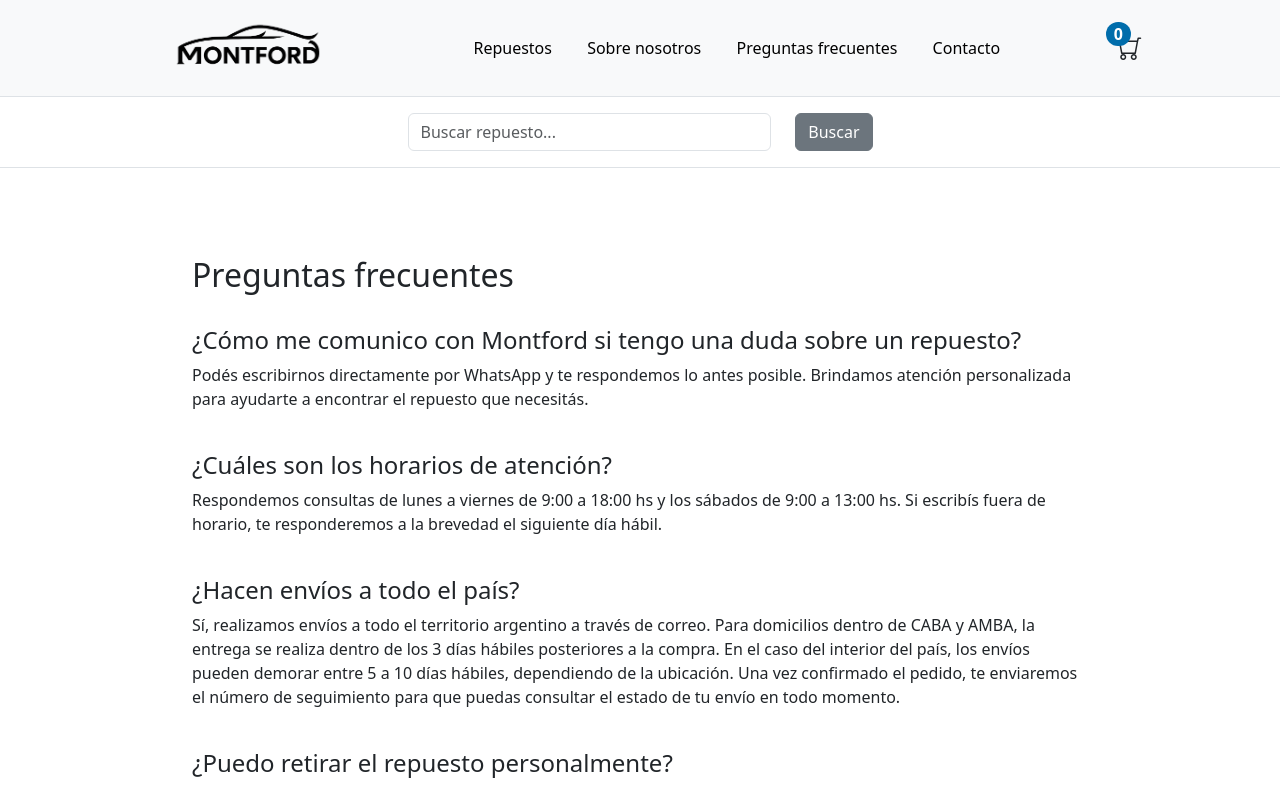
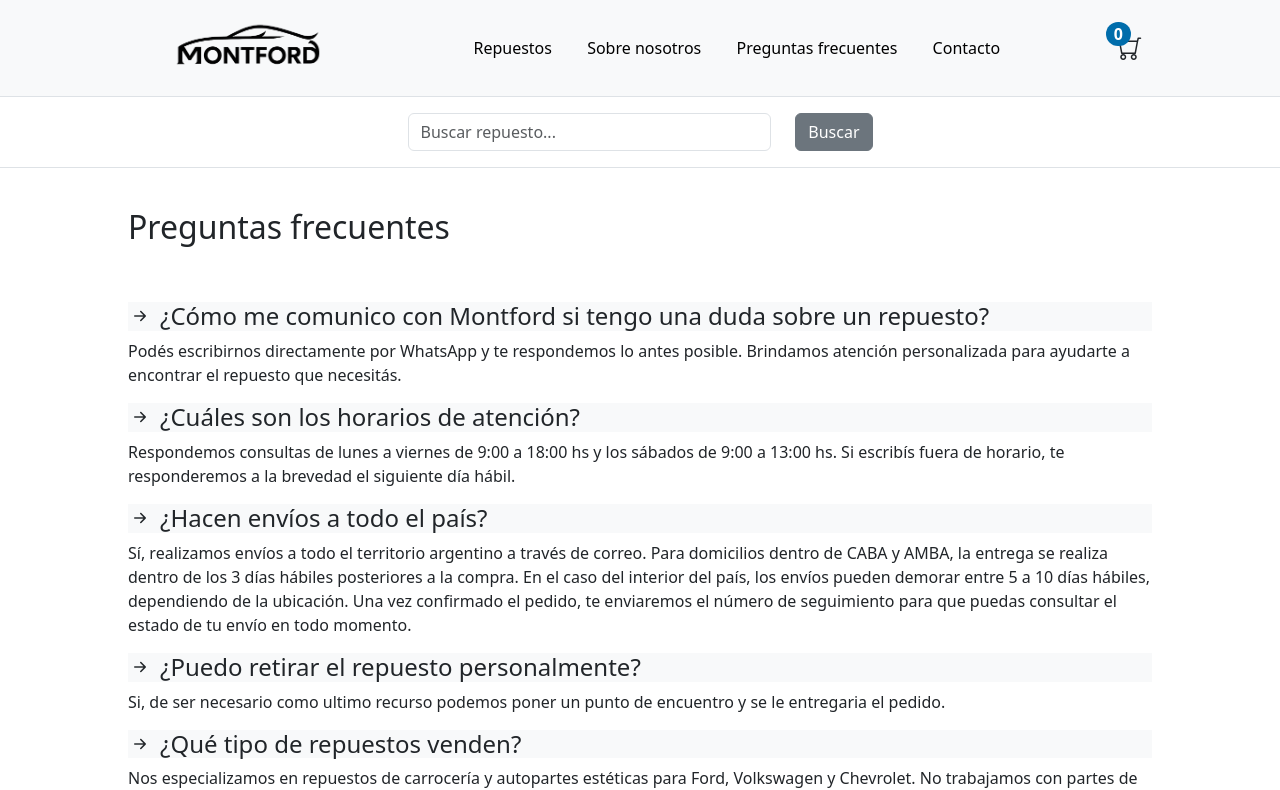
Before and after one commit to matiasealianelli/Catalogo-repuestos, a React (Vite) app: page /preguntasfrecuentes in a window 1280 px wide. Shown: the top 790 px of the page. Built offline with nearby package versions, Linux system fonts and the light colour scheme.

Commit message:
Refactor styles.css/layout component Questions

```diff
--- a/src/components/layout/questions.jsx
+++ b/src/components/layout/questions.jsx
@@ -6,8 +6,9 @@ export default function Questions() {
     <>
       <Layout>
         <section id="questions" className="questions">
-          <div className="conteinerQuestions pt-5">
+          <div className="conteinerQuestions ">
             <h2>Preguntas frecuentes</h2>
+            <div className="layoutQuestions pt-5">
               <CardQuestion
                 question={
                   "¿Cómo me comunico con Montford si tengo una duda sobre un repuesto?"
@@ -67,6 +68,7 @@ export default function Questions() {
                 }
               />
             </div>
+          </div>
         </section>
       </Layout>
     </>
--- a/src/components/ui/components-questions/cardQuestion/cardQuestion.css
+++ b/src/components/ui/components-questions/cardQuestion/cardQuestion.css
@@ -0,0 +1,19 @@
+.icon-ask {
+  color: rgb(0, 0, 0);
+}
+.subtitleQuestion {
+  font-size: 1.5rem;
+  background-color: #f8f9fa;
+  display: flex;
+  gap: 0.5rem;
+}
+@media (min-width: 280px) and (max-width: 500px) {
+  .subtitleQuestion {
+    font-size: 1.1rem;
+  }
+}
+@media (min-width: 500px) and (max-width: 900px) {
+  .subtitleQuestion {
+    font-size: 1.1rem;
+  }
+}
--- a/src/components/ui/components-questions/cardQuestion/cardQuestions.jsx
+++ b/src/components/ui/components-questions/cardQuestion/cardQuestions.jsx
@@ -4,7 +4,10 @@ export default function CardQuestion({ question, response }) {
   return (
     <>
       <div className="cardQuestion">
-        <h3 className="subtitleQuestion">{question}</h3>
+        <h3 className="subtitleQuestion">
+          <i className="bi bi-arrow-right-short"></i>
+          {question}
+        </h3>
         <p className="responseQuestion">{response}</p>
       </div>
     </>
--- a/src/styles/questions.css
+++ b/src/styles/questions.css
@@ -1,7 +1,5 @@
 .questions {
-  display: flex;
   width: 100%;
-  min-width: 50vh;
   padding: 2.5rem 0;
   display: flex;
   flex-direction: column;
@@ -10,27 +8,17 @@
   gap: 1.5rem;
 }
 .conteinerQuestions {
-  width: 70%;
+  width: 80%;
   display: flex;
   flex-direction: column;
-  gap: 1.5rem;
-}
-.subtitleQuestion{
-  font-size: 1.5rem;
 }
 @media (min-width: 280px) and (max-width: 500px) {
-  .conteinerQuestions{
+  .conteinerQuestions {
     width: 90%;
   }
-  .subtitleQuestion{
-  font-size: 1.1rem;
-}
 }
 @media (min-width: 500px) and (max-width: 900px) {
-  .conteinerQuestions{
+  .conteinerQuestions {
     width: 90%;
   }
-    .subtitleQuestion{
-  font-size: 1.1rem;
 }
-}
```
Lines whose indentation alone changed are shown as unchanged.
